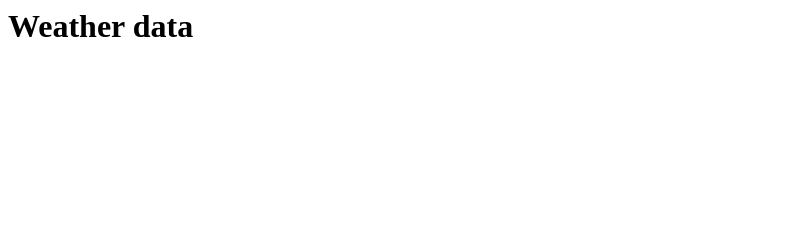
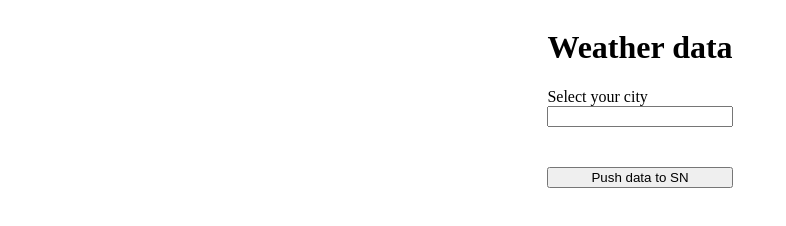
Before and after one commit to chapp154/SNWeatherAPI, a website: page index.html in a window 1280 px wide. Shown: the whole page, without its empty margins (0-786 px from the left). Drawn offline with Linux system fonts and the light colour scheme; no server answers.

Commit message:
Fetch weather data API

```diff
--- a/index.html
+++ b/index.html
@@ -3,11 +3,26 @@
 	<meta charset="UTF-8">
 	<meta http-equiv="X-UA-Compatible" content="IE=edge">
 	<meta name="viewport" content="width=device-width, initial-scale=1.0">
+	<link rel="stylesheet" href="style.css">
 	<title>ServiceNow Weather Data Fetch</title>
 </head>
 <body>
 
-	<h1>Weather data</h1>
+	<main>
 
+		<div class="data">
+			<h1>Weather data</h1>
+
+			<label for="city">Select your city</label>
+			<input id="city" type="text">
+
+			<button id="submit">Push data to SN</button>
+
+		</div>
+
+	</main>
+
+
+	<script type="text/javaScript" src="script.js"></script>
 </body>
 </html>
--- /dev/null
+++ b/script.js
@@ -0,0 +1,18 @@
+const getWeather = async() => {
+
+
+	try {
+		const getData = await fetch(`http://api.openweathermap.org/data/2.5/weather?q=Rajnochovice&units=metric&appid=0a5b9dce4fe5241cd2226516f9996082`);
+		const result = await getData.json();
+
+		console.log(result);
+
+
+
+	} catch (error) {
+		console.log(error.message);
+	}
+
+}
+
+getWeather();
--- /dev/null
+++ b/style.css
@@ -0,0 +1,19 @@
+main {
+	display: grid;
+	grid-template-columns: 100px auto 100px;
+	grid-template-rows: auto;
+	justify-items: center;
+}
+
+.data {
+	grid-column: 2 / 3;
+	grid-row: 1 / 2;
+	display: flex;
+	flex-direction: column;
+	justify-content: center;
+
+}
+
+.data button {
+	margin-top: 40px;
+}
```
Also changed, not shown: package.json (added, +19 -0 lines), 1 other file.
